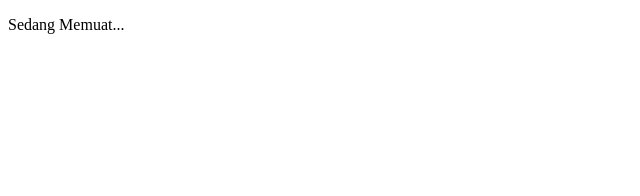
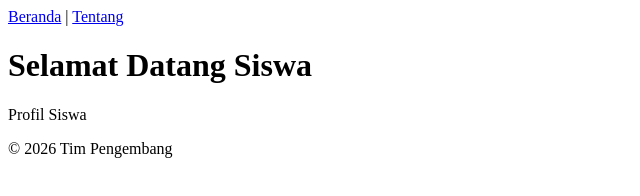
Before and after one commit to faishalmuiz279-source/Repository-LKPD1, a plain HTML site: page index.html in a window 1280 px wide. Shown: the whole page, without its empty margins (0-640 px from the left). Drawn offline with Linux system fonts and the light colour scheme.

Commit message:
Update index.html

```diff
--- a/index.html
+++ b/index.html
@@ -1,10 +1,53 @@
 <!DOCTYPE html>
-<html lang="en">
+<html lang="id">
 <head>
-    <p id="pesanStatus">Sedang Memuat...</p>
-    <title>Document</title>
+<meta charset="UTF-8">
+<meta name="viewport" content="width=device-width, initial-scale=1.0">
+<title>Praktikum Git & Web - LKPD</title>
+<link rel="stylesheet" href="style.css">
 </head>
 <body>
+<!-- Header & Navigasi Semantik -->
+<header>
+<nav>
+<a href="#">Beranda</a> | <a href="#">Tentang</a>
+</nav>
+</header>
+<!-- Elemen Heading sesuai petunjuk LKPD -->
 
+<h1 id="judulUtama">Halaman Awal</h1>
+
+
+
+<!-- Elemen dengan Class Selector .kartu-profil -->
+
+<div class="kartu-profil">
+
+<p>Profil Siswa</p>
+
+</div>
+
+
+
+<!-- Footer Semantik -->
+
+<footer>
+
+<p>&copy; 2026 Tim Pengembang</p>
+
+</footer>
+
+
+
+<!-- Script JavaScript untuk memanipulasi judul dinamis -->
+
+<script>
+
+const judul = document.getElementById("judulUtama");
+
+if (judul) {
+judul.textContent = "Selamat Datang Siswa";
+}
+</script>
 </body>
 </html>
```
